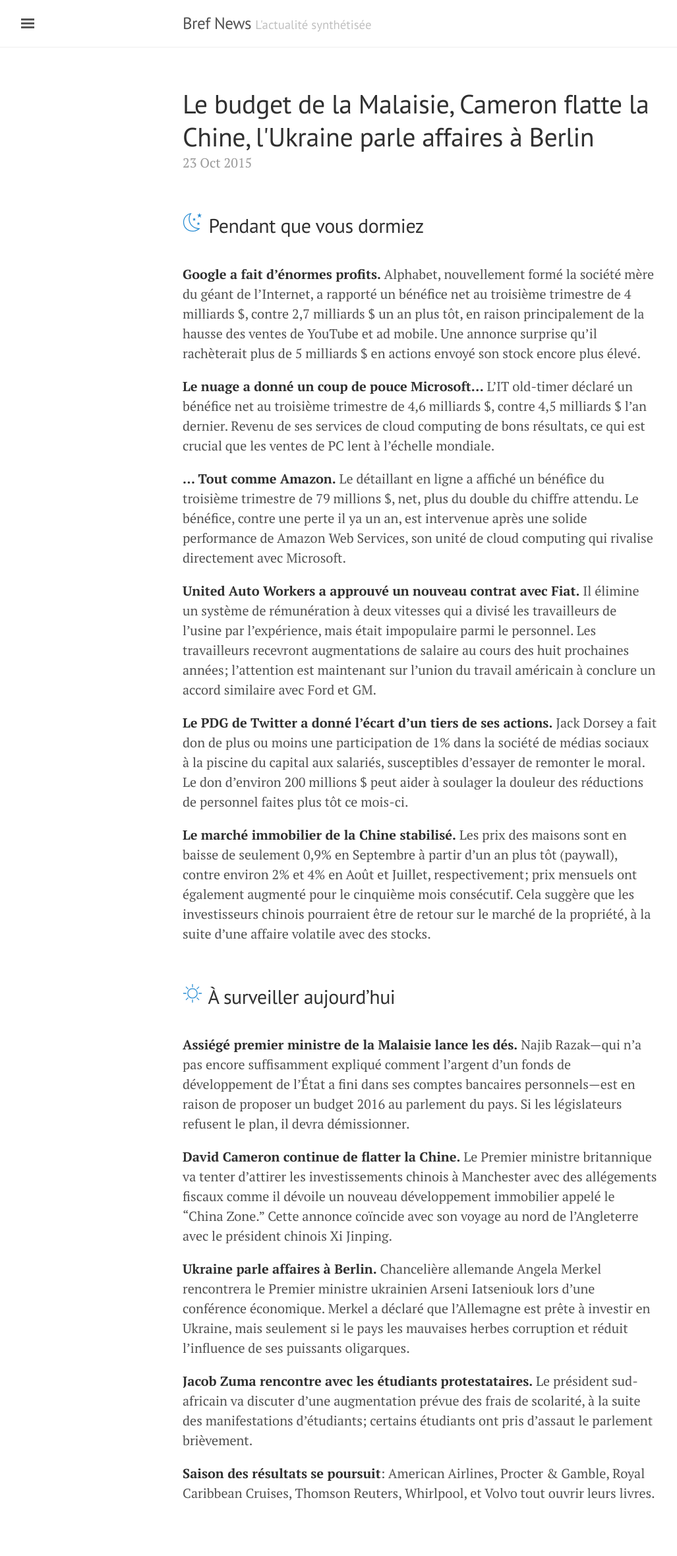
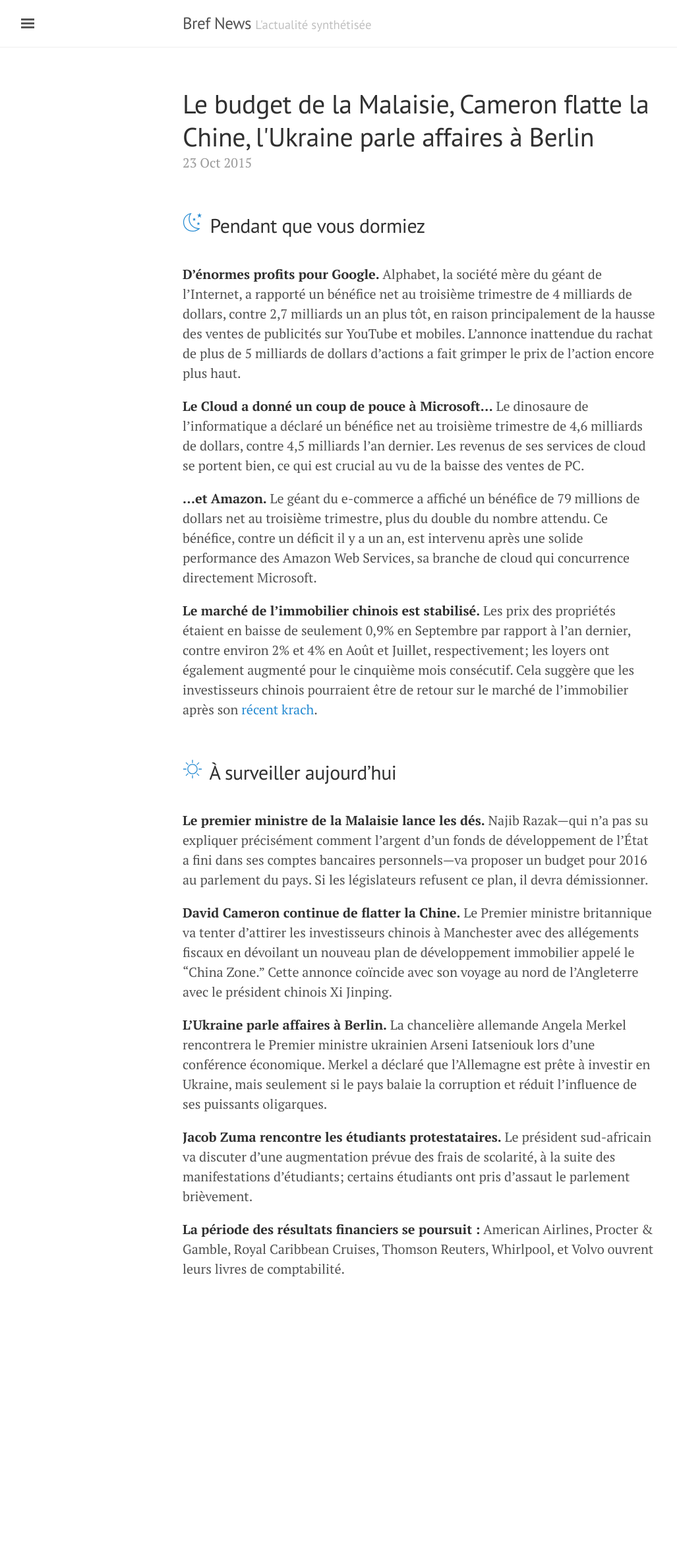
Before and after one commit to BrefNews/brefnews.github.io, a Jekyll site: the page built from _posts/2015-10-23-bulletin-1.md, in a window 1280 px wide. Shown: the whole page at 66% size, without its empty margins (3-1030 px from the left). Built offline with Jekyll 4.4.1, drawn with Linux system fonts in a browser that asks for light colours; after the commit the page ends 2019 px from its top, so only the background shows below that.

Commit message:
Translation

```diff
--- a/_posts/2015-10-23-bulletin-1.md
+++ b/_posts/2015-10-23-bulletin-1.md
@@ -5,45 +5,37 @@
 
 ## {{ site.night_icon }} Pendant que vous dormiez
 
-**Google a fait d'énormes profits.**
-Alphabet, nouvellement formé la société mère du géant de l'Internet, a rapporté un bénéfice net au troisième trimestre de 4 milliards $, contre 2,7 milliards $ un an plus tôt, en raison principalement de la hausse des ventes de YouTube et ad mobile.
-Une annonce surprise qu'il rachèterait plus de 5 milliards $ en actions envoyé son stock encore plus élevé.
+**D'énormes profits pour Google.**
+Alphabet, la société mère du géant de l'Internet, a rapporté un bénéfice net au troisième trimestre de 4 milliards de dollars, contre 2,7 milliards un an plus tôt, en raison principalement de la hausse des ventes de publicités sur YouTube et mobiles.
+L'annonce inattendue du rachat de plus de 5 milliards de dollars d'actions a fait grimper le prix de l'action encore plus haut.
 
-**Le nuage a donné un coup de pouce Microsoft…**
-L'IT old-timer déclaré un bénéfice net au troisième trimestre de 4,6 milliards $, contre 4,5 milliards $ l'an dernier.
-Revenu de ses services de cloud computing de bons résultats, ce qui est crucial que les ventes de PC lent à l'échelle mondiale.
+**Le Cloud a donné un coup de pouce à Microsoft…**
+Le dinosaure de l'informatique a déclaré un bénéfice net au troisième trimestre de 4,6 milliards de dollars, contre 4,5 milliards l'an dernier.
+Les revenus de ses services de cloud se portent bien, ce qui est crucial au vu de la baisse des ventes de PC.
 
-**… Tout comme Amazon.**
-Le détaillant en ligne a affiché un bénéfice du troisième trimestre de 79 millions $, net, plus du double du chiffre attendu.
-Le bénéfice, contre une perte il ya un an, est intervenue après une solide performance de Amazon Web Services, son unité de cloud computing qui rivalise directement avec Microsoft.
+**…et Amazon.**
+Le géant du e-commerce a affiché un bénéfice de 79 millions de dollars net au troisième trimestre, plus du double du nombre attendu.
+Ce bénéfice, contre un déficit il y a un an, est intervenu après une solide performance des Amazon Web Services, sa branche de cloud qui concurrence directement Microsoft.
 
-**United Auto Workers a approuvé un nouveau contrat avec Fiat.**
-Il élimine un système de rémunération à deux vitesses qui a divisé les travailleurs de l'usine par l'expérience, mais était impopulaire parmi le personnel.
-Les travailleurs recevront augmentations de salaire au cours des huit prochaines années; l'attention est maintenant sur l'union du travail américain à conclure un accord similaire avec Ford et GM.
-
-**Le PDG de Twitter a donné l'écart d'un tiers de ses actions.**
-Jack Dorsey a fait don de plus ou moins une participation de 1% dans la société de médias sociaux à la piscine du capital aux salariés, susceptibles d'essayer de remonter le moral.
-Le don d'environ 200 millions $ peut aider à soulager la douleur des réductions de personnel faites plus tôt ce mois-ci.
-
-**Le marché immobilier de la Chine stabilisé.**
-Les prix des maisons sont en baisse de seulement 0,9% en Septembre à partir d'un an plus tôt (paywall), contre environ 2% et 4% en Août et Juillet, respectivement; prix mensuels ont également augmenté pour le cinquième mois consécutif.
-Cela suggère que les investisseurs chinois pourraient être de retour sur le marché de la propriété, à la suite d'une affaire volatile avec des stocks.
+**Le marché de l'immobilier chinois est stabilisé.**
+Les prix des propriétés étaient en baisse de seulement 0,9% en Septembre par rapport à l'an dernier, contre environ 2% et 4% en Août et Juillet, respectivement; les loyers ont également augmenté pour le cinquième mois consécutif.
+Cela suggère que les investisseurs chinois pourraient être de retour sur le marché de l'immobilier après son [récent krach](http://www.parismatch.com/Actu/Economie/Pourquoi-la-Chine-subit-un-krach-boursier-806676 "Krach du marché de l'immobilier chinois").
 
 ## {{ site.day_icon }} À surveiller aujourd'hui
 
-**Assiégé premier ministre de la Malaisie lance les dés.**
-Najib Razak—qui n'a pas encore suffisamment expliqué comment l'argent d'un fonds de développement de l'État a fini dans ses comptes bancaires personnels—est en raison de proposer un budget 2016 au parlement du pays.
-Si les législateurs refusent le plan, il devra démissionner.
+**Le premier ministre de la Malaisie lance les dés.**
+Najib Razak—qui n'a pas su expliquer précisément comment l'argent d'un fonds de développement de l'État a fini dans ses comptes bancaires personnels—va proposer un budget pour 2016 au parlement du pays.
+Si les législateurs refusent ce plan, il devra démissionner.
 
 **David Cameron continue de flatter la Chine.**
-Le Premier ministre britannique va tenter d'attirer les investissements chinois à Manchester avec des allégements fiscaux comme il dévoile un nouveau développement immobilier appelé le "China Zone."
+Le Premier ministre britannique va tenter d'attirer les investisseurs chinois à Manchester avec des allégements fiscaux en dévoilant un nouveau plan de développement immobilier appelé le "China Zone."
 Cette annonce coïncide avec son voyage au nord de l'Angleterre avec le président chinois Xi Jinping.
 
-**Ukraine parle affaires à Berlin.**
-Chancelière allemande Angela Merkel rencontrera le Premier ministre ukrainien Arseni Iatseniouk lors d'une conférence économique.
-Merkel a déclaré que l'Allemagne est prête à investir en Ukraine, mais seulement si le pays les mauvaises herbes corruption et réduit l'influence de ses puissants oligarques.
+**L'Ukraine parle affaires à Berlin.**
+La chancelière allemande Angela Merkel rencontrera le Premier ministre ukrainien Arseni Iatseniouk lors d'une conférence économique.
+Merkel a déclaré que l'Allemagne est prête à investir en Ukraine, mais seulement si le pays balaie la corruption et réduit l'influence de ses puissants oligarques.
 
-**Jacob Zuma rencontre avec les étudiants protestataires.**
+**Jacob Zuma rencontre les étudiants protestataires.**
 Le président sud-africain va discuter d'une augmentation prévue des frais de scolarité, à la suite des manifestations d'étudiants; certains étudiants ont pris d'assaut le parlement brièvement.
 
-**Saison des résultats se poursuit**: American Airlines, Procter & Gamble, Royal Caribbean Cruises, Thomson Reuters, Whirlpool, et Volvo tout ouvrir leurs livres.
+**La période des résultats financiers se poursuit&nbsp;:** American Airlines, Procter & Gamble, Royal Caribbean Cruises, Thomson Reuters, Whirlpool, et Volvo ouvrent leurs livres de comptabilité.
--- a/public/css/poole.css
+++ b/public/css/poole.css
@@ -93,7 +93,7 @@
 .svg-icon {
   vertical-align: text-top;
   height: 1.5rem;
-  margin-right: .1rem;
+  margin-right: .2rem;
 }
 .svg-icon path {
   fill: #268bd2;
```
Also changed, not shown: _config.yml (+2 -6 lines).
